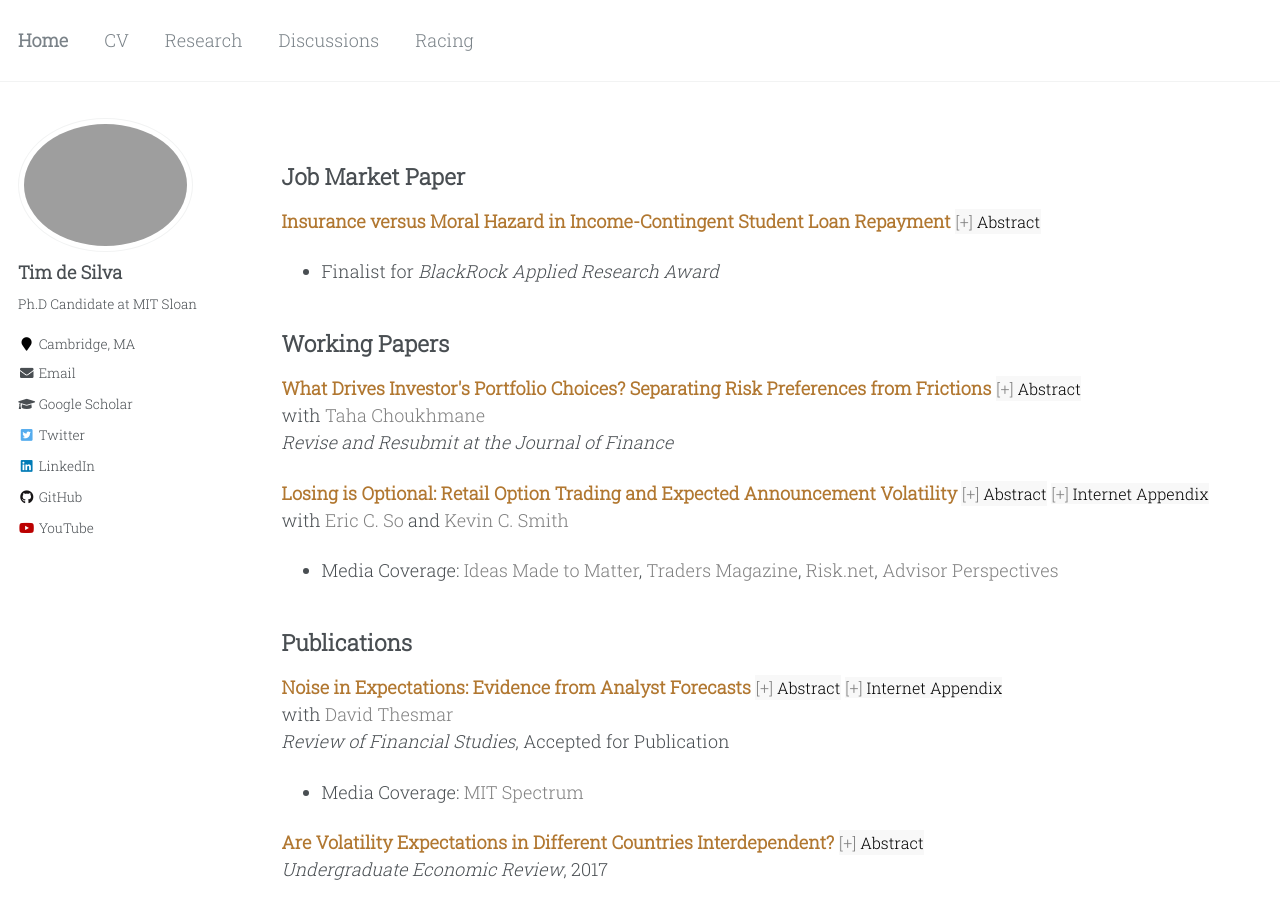
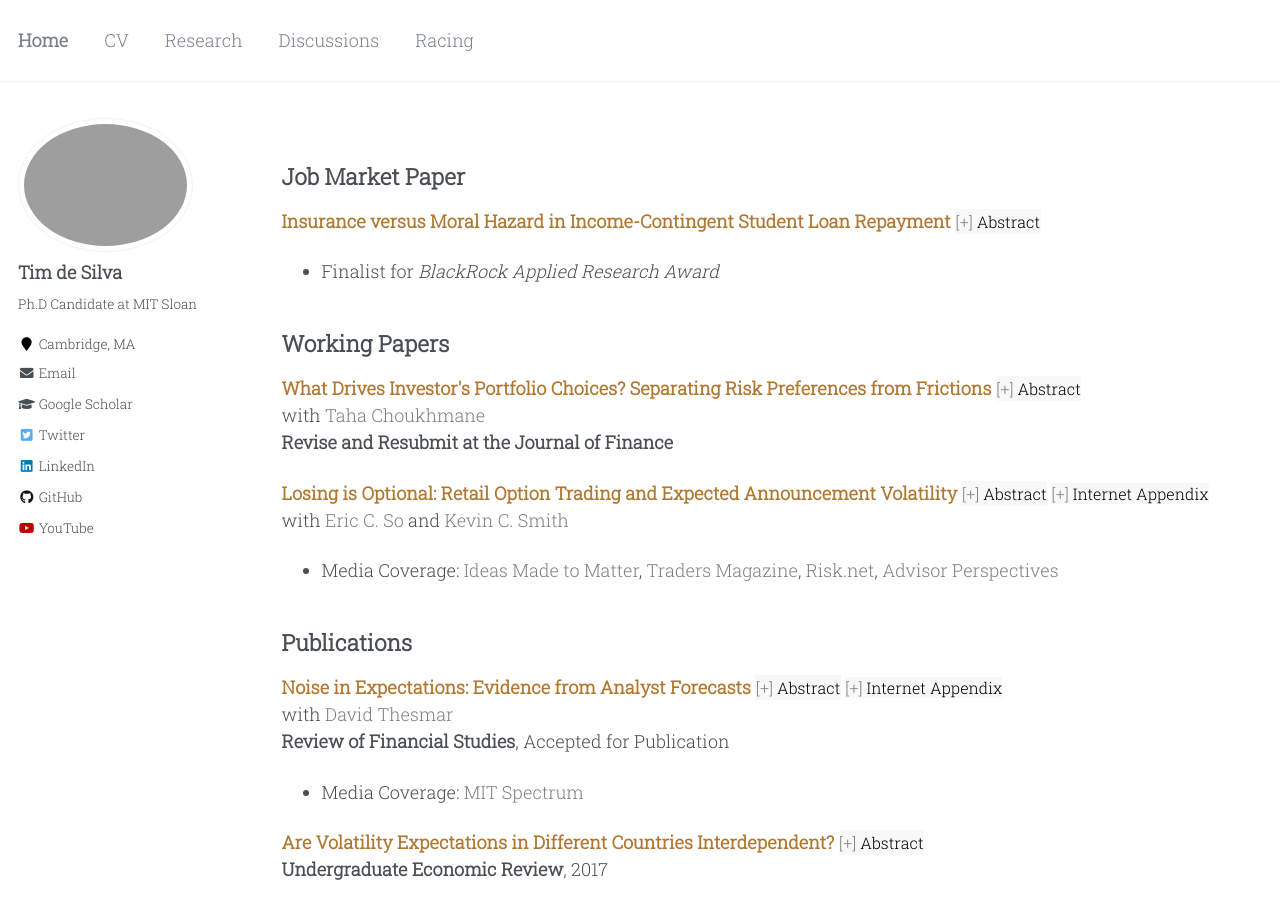
Before and after one commit to timhdesilva/timhdesilva.github.io, a Jekyll site: the page built from _pages/research.html, in a window 1280 px wide and 900 px high. Built offline with Jekyll 4.4.1, drawn with Linux system fonts in a browser that asks for light colours; some of the changed text lies outside the part shown.

Commit message:
update bold

```diff
--- a/_pages/research.html
+++ b/_pages/research.html
@@ -74,7 +74,7 @@ author_profile: true
     <a style="text-decoration:none; color:rgb(177, 119, 48); font-weight:bold" href="http://timhdesilva.github.io/files/papers/preferences_frictions.pdf">What Drives Investor&#39;s Portfolio Choices? Separating Risk Preferences from Frictions</a>
     <button class="abstract-button" data-target="pref_fric">Abstract</button>
     <br>with <a style="text-decoration:none; color:gray" href="https://tahachoukhmane.com/">Taha Choukhmane</a>
-    <br><em>Revise and Resubmit at the</em> <em>Journal of Finance</em>
+    <br><strong>Revise and Resubmit at the Journal of Finance</strong>
 </p>
 <div id="pref_fric" class="abstract-content">
   We study the role of risk preferences and frictions in portfolio choice using variation in 401(k) default investment options. Patterns of active choice in response to different default funds imply that, absent participation frictions, 94% of investors prefer holding stocks, with an equity share of retirement wealth declining with age—patterns markedly different from their observed allocations. We use this quasi-experiment to estimate a lifecycle model and find relative risk aversion of 2, EIS of 0.4, and a $200 portfolio adjustment cost. Our results suggest low stock market participation is due to participation frictions rather than non-standard preferences such as loss-aversion.
@@ -100,7 +100,7 @@ author_profile: true
     <button class="abstract-button" data-target="noise">Abstract</button>
     <a style="text-decoration:none; background-color:#f8f8f8; font-size: 16px; font-family: Roboto Slab, serif;" href="http://timhdesilva.github.io/files/papers/noise_expectations_appendix.pdf"><span style="color: gray;">[+]</span> <span style="color:black;">Internet Appendix</span></a>
     <br>with <a style="text-decoration:none; color:gray" href="https://sites.google.com/site/dthesmar/">David Thesmar</a>
-    <br><em>Review of Financial Studies</em>, Accepted for Publication
+    <br><strong>Review of Financial Studies</strong>, Accepted for Publication
     <ul>
       <li>Media Coverage: <a style="text-decoration:none; color:gray" href="https://betterworld.mit.edu/spectrum/issues/2023-fall/mits-sloans-david-thesmar-encourages-intellectual-drive/">MIT Spectrum</a></li>
   </ul>
@@ -112,9 +112,9 @@ author_profile: true
 <p>
     <a style="text-decoration:none; color:rgb(177, 119, 48); font-weight:bold" href="https://digitalcommons.iwu.edu/uer/vol14/iss1/8/">Are Volatility Expectations in Different Countries Interdependent?</a>
     <button class="abstract-button" data-target="vol">Abstract</button>
-    <br><em>Undergraduate Economic Review</em>, 2017<br>
+    <br><strong>Undergraduate Economic Review</strong>, 2017<br>
     <ul>
-        <li>Winner of Claremont McKenna College Best Senior Thesis in Financial Economics</li>
+        <li>Winner of Claremont McKenna College <em>Best Senior Thesis in Financial Economics</em></li>
     </ul>
 </p>
 <div id="vol" class="abstract-content">
@@ -124,7 +124,7 @@ author_profile: true
 <p>
     <a style="text-decoration:none; color:rgb(177, 119, 48); font-weight:bold" href="https://digitalcommons.iwu.edu/uer/vol13/iss1/13/">Is Google Search Behavior Related to Volatility?</a>
     <button class="abstract-button" data-target="google">Abstract</button>
-    <br><em>Undergraduate Economic Review</em>, 2016
+    <br><strong>Undergraduate Economic Review</strong>, 2016
 </p>
 <div id="google" class="abstract-content">
   Intuitively, one would expect that internet search volume would contain valuable information about investor sentiment for a company. With the development of new data sources, such as Google Trends, this relationship can be more easily and objectively examined. This paper seeks to examine the relationship between a company’s stock price volatility and its Google search volume. A small cross-section of twenty companies is considered, and the goal of this paper is to demonstrate the power of Google Trends data in hope of initiating further research. Using a conventional GARCH framework for financial market volatility, an economically and statistically significant contemporaneous relationship between Google search volume and equity volatility is found.
```
